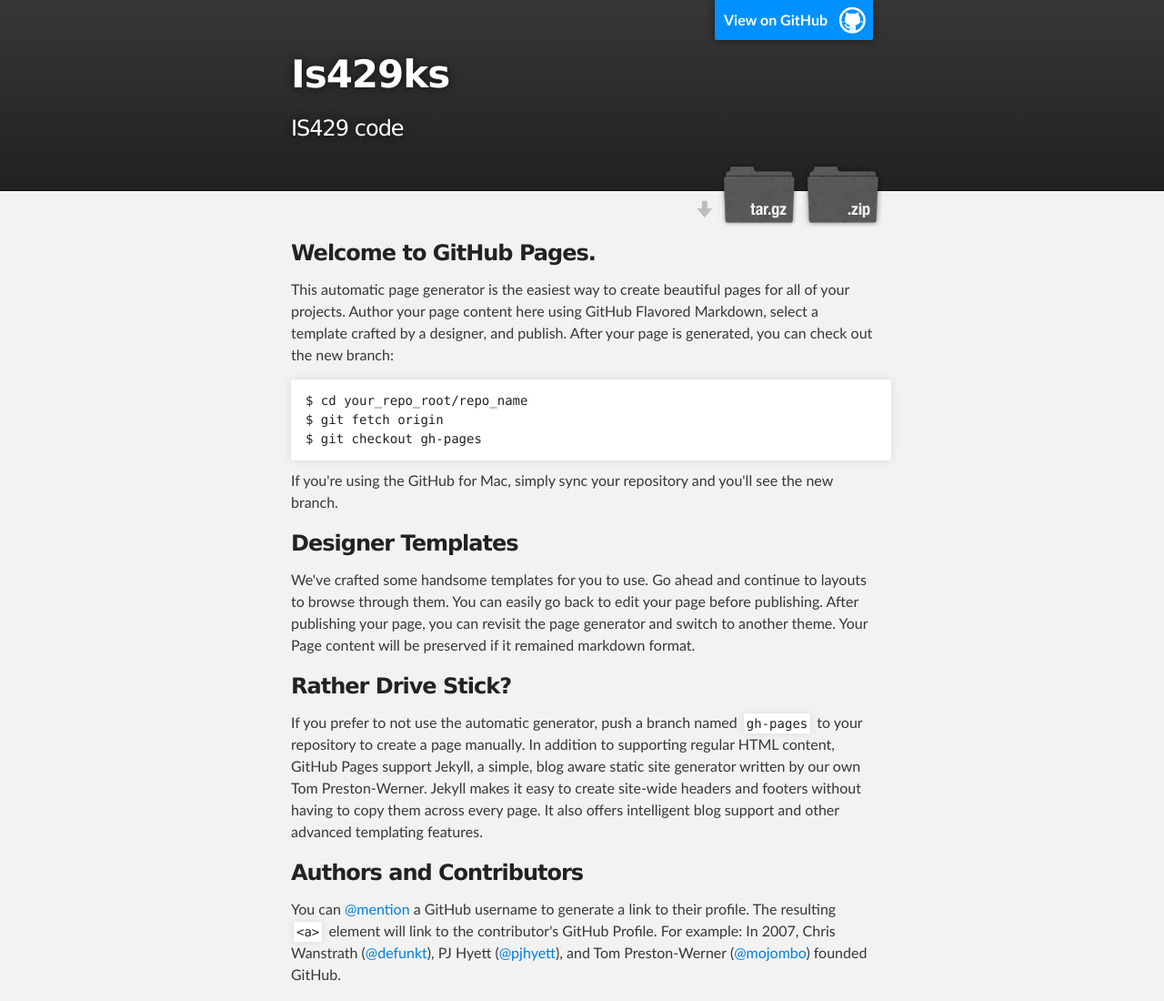
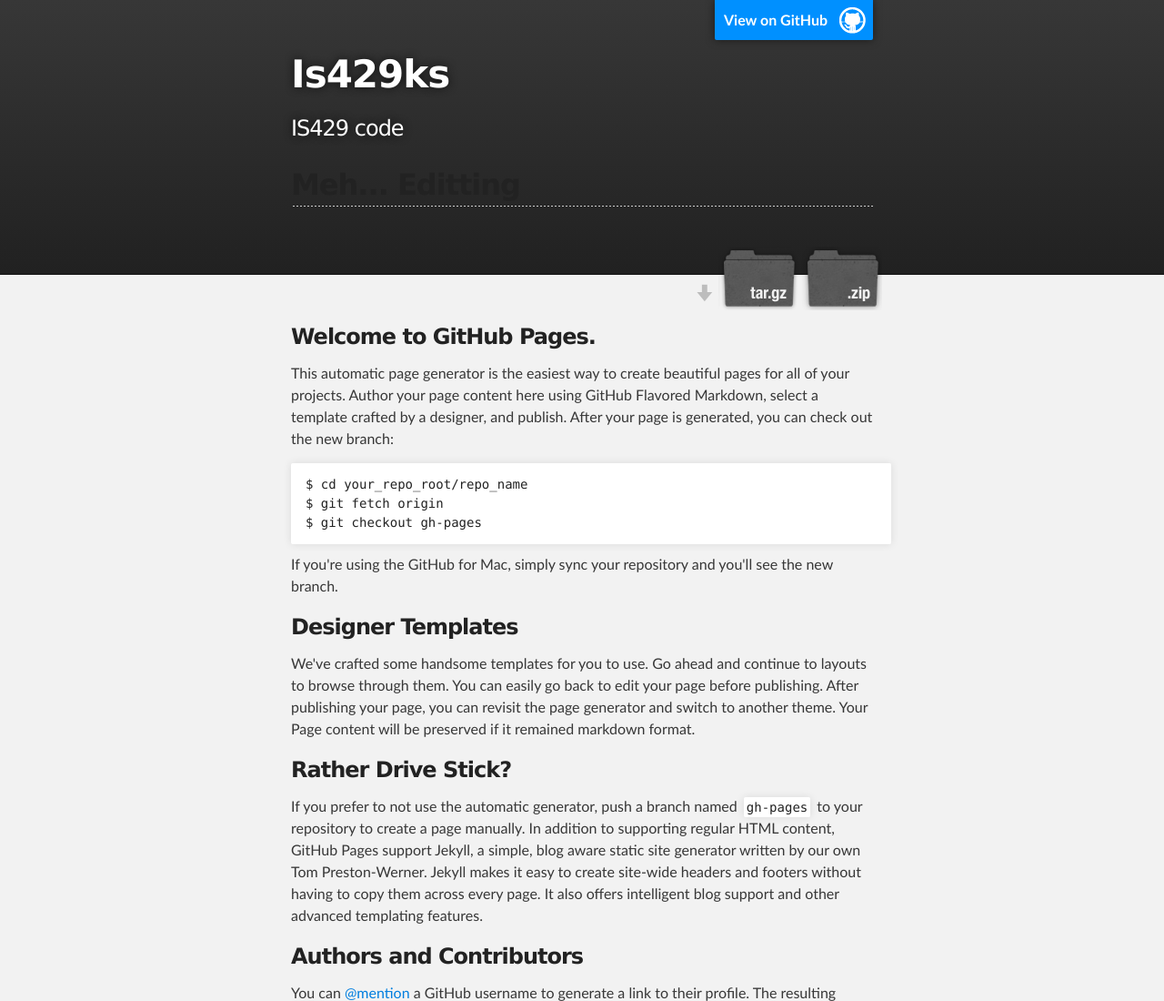
Before and after one commit to kevsteppe/IS429ks, a plain HTML site: page index.html in a window 1280 px wide. Shown: the top 1100 px of the page at 91% size. Drawn offline with Linux system fonts and the light colour scheme.

Commit message:
Update index.html

```diff
--- a/index.html
+++ b/index.html
@@ -20,7 +20,7 @@
 
           <h1 id="project_title">Is429ks</h1>
           <h2 id="project_tagline">IS429 code</h2>
-
+          <h2>Meh... Editting</h2><br>
             <section id="downloads">
               <a class="zip_download_link" href="https://github.com/kevsteppe/IS429ks/zipball/master">Download this project as a .zip file</a>
               <a class="tar_download_link" href="https://github.com/kevsteppe/IS429ks/tarball/master">Download this project as a tar.gz file</a>
```
